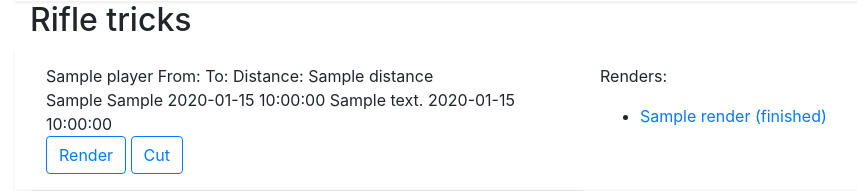
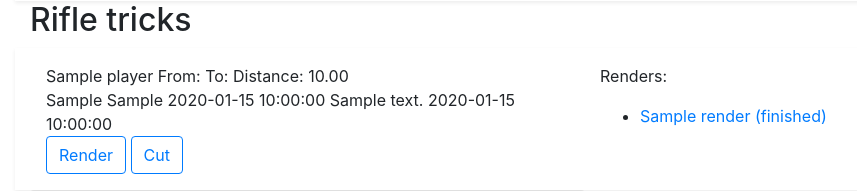
Before and after one commit to mittermichal/greatshot-web, a Flask app: template app/templates/export-out.html in a window 1280 px wide. Shown: the part 1170-1361 px from the top of the page, without its empty margins (55-912 px from the left). Run offline with Flask 2, Linux system fonts and the light colour scheme; tables that the repository leaves empty hold one stand-in row (values such as "Sample post"); the template is opened without the code that fills it: values that come from a table or form of the project are taken from there, most other values are stand-ins (such as "Sample title", 1, 10 or a date in 2020); parts of the project's set-up code (start-up, migrations or seed data) failed here and were passed over; some libraries are stand-ins or nearby versions.

Commit message:
fix not showing rifletrick distance and rounding

```diff
--- a/app/templates/export-out.html
+++ b/app/templates/export-out.html
@@ -167,7 +167,7 @@ var g_players = {{ parser_out.g_players|tojson|safe }};
 	{% for trick in player.rifletricks %}
 		<div class="rifletrick shadow-sm p-3 row" data-title="{{ player['szCleanName'] }}'s rifletrick" data-client_num="{{ player['bClientNum'] }}" data-start="{{ trick.render_start() }}" data-end="{{ trick.render_end() }}">
 			<div class="col">
-				{{ player.szCleanName }} From: To: Distance: {{ trick.distance }}<br/>
+				{{ player.szCleanName }} From: To: Distance: {{ "%.2f"|format(trick.jsons[0].distance) }}<br/>
 					{{ trick.jsons[0].bAttacker }} {{ trick.jsons[0].bTarget }} {{ trick.jsons[0].szTimeString }} {{ trick.jsons[0].szMessage }} {{ trick.jsons[0].dwTime }} <br/>
 				<a class="btn btn-outline-primary" href="#render-form" onclick="fillForm(this);">
 						<span style="width:20px" class="oi oi-video"></span> Render
```
